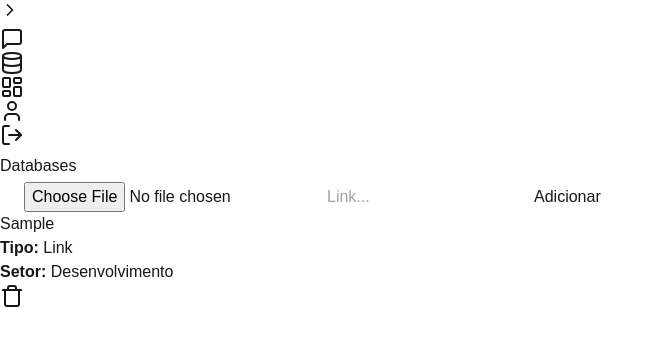
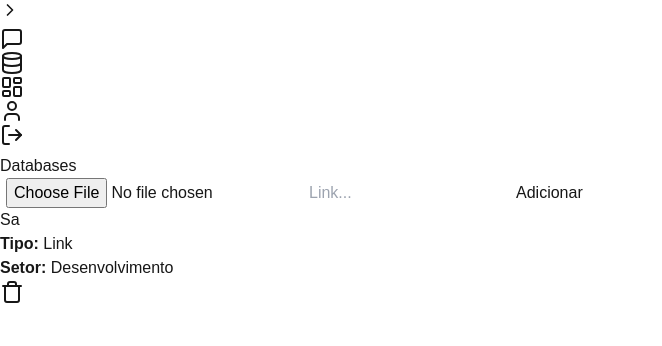
Before and after one commit to chicofgdl/maia, a Next.js app: page /databases in a window 1280 px wide. Both pictures are taken after typing "Sample" into the empty fields and a click on the button "Adicionar". Shown: the top 346 px of the page, without its empty margins (0-662 px from the left). Built offline with nearby package versions, Linux system fonts and the light colour scheme.

Commit message:
continua alteracao do design

```diff
--- a/src/app/databases/page.tsx
+++ b/src/app/databases/page.tsx
@@ -2,6 +2,7 @@
 import Sidebar from "@/components/Sidebar";
 import React, { useState, useEffect } from "react";
 import { Plus, Trash } from "lucide-react";
+import Image from "next/image";
 
 interface Database {
     id: number;
@@ -94,27 +95,32 @@ const Databases = () => {
 
     return (
         <div className="w-full h-screen flex bg-gray-700 p-6 gap-6 justify-center">
-                <Sidebar />
+            <Sidebar />
 
             {/* Conteúdo da página Databases */}
-            <div className="w-10/12 bg-gray-800 p-6 rounded-2xl overflow-y-auto" style={{ scrollbarWidth: "none" }}>
+            <div
+                className="w-10/12 bg-gray-800 p-6 rounded-2xl overflow-y-auto"
+                style={{ scrollbarWidth: "none" }}
+            >
                 <h1 className="text-2xl font-bold mb-6 bg-[#4C8CE6] rounded-xl p-3 flex justify-center text-white">
                     Databases
                 </h1>
 
                 {/* Upload de Arquivo e Adicionar Link */}
-                <div className="mb-4 p-4 bg-green-900/70 rounded-2xl flex gap-4">
+                <div className="mb-4 p-4 bg-gray-700 rounded-2xl flex gap-4">
                     {/* Botão de Upload */}
                     <button
                         onClick={() =>
                             document.getElementById("fileInput")?.click()
                         }
-                        className="p-3 bg-blue-900/80 text-white rounded-xl flex items-center justify-center w-12 h-12"
+                        className="p-3 bg-[#50A296] text-white rounded-xl flex items-center justify-center w-12 h-12"
                     >
-                        <img
+                        <Image
                             src="/assets/images/folder-open.svg"
                             alt="Ícone de cursor"
-                            className="w-6 h-6 mr-2"
+                            className="w-6 h-6"
+                            width={6}
+                            height={6}
                         />
                     </button>
                     <input
@@ -134,18 +140,18 @@ const Databases = () => {
                     />
                     <button
                         onClick={handleAddLink}
-                        className="p-3 bg-blue-900/80 text-white rounded-xl font-bold"
+                        className="p-3 bg-[#629E44] text-white rounded-xl font-bold"
                     >
                         Adicionar
                     </button>
                 </div>
 
                 {/* Lista de arquivos e links */}
-                <div className="space-y-4">
+                <div className="grid grid-cols-1 md:grid-cols-2 lg:grid-cols-3 gap-6">
                     {databases.map((db) => (
                         <div
                             key={db.id}
-                            className="bg-white p-4 rounded-2xl shadow-lg cursor-pointer hover:bg-gray-100 flex flex-row"
+                            className="bg-gray-700 p-4 rounded-2xl shadow-lg cursor-pointer hover:bg-gray-600 flex flex-col justify-between"
                             onClick={() => {
                                 if (db.url) {
                                     window.open(db.url, "_blank");
@@ -154,20 +160,30 @@ const Databases = () => {
                                 }
                             }}
                         >
+                            {/* Conteúdo do database */}
                             <div>
-                                <h2 className="font-semibold text-lg text-gray-800">
-                                    {db.name}
+                                <h2 className="font-semibold text-xl text-gray-100">
+                                    {db.name.slice(0, -4)
+                                    }
                                 </h2>
-                                <p className="text-gray-600">
+                                <p className="text-[#50A296]">
                                     <strong>Tipo:</strong> {db.type}
                                 </p>
-                                <p className="text-gray-600">
+                                <p className="text-[#50A296]">
                                     <strong>Setor:</strong> {db.setor}
                                 </p>
                             </div>
-                            <div className="ml-auto flex items-center gap-4">
-                                <button className="p-3 bg-red-800 rounded-2xl"><Trash size={24} /></button>
-                            </div>
+
+                            {/* Botão de remoção */}
+                            <button
+                                className="mt-4 p-3 bg-gray-800 rounded-2xl flex items-center justify-center"
+                                onClick={(e) => {
+                                    e.stopPropagation(); // Evita que clique remova e também abra a URL
+                                    // removeDatabase(db.id);
+                                }}
+                            >
+                                <Trash size={24} className="text-red-700"/>
+                            </button>
                         </div>
                     ))}
                 </div>
--- a/src/app/page.tsx
+++ b/src/app/page.tsx
@@ -18,7 +18,7 @@ export default function Home() {
     }, [router]);
 
     return (
-        <div className="w-full h-screen flex bg-gray-700 p-6 gap-6 justify-center">
+        <div className="w-full h-screen flex bg-gray-700 p-6 gap-4 justify-center">
             <Sidebar />
             <div className="w-9/12 bg-gray-800 p-4 rounded-2xl">
                 <Chatbot />
```
Also changed, not shown: src/components/Checklist/index.tsx (+17 -4 lines).
